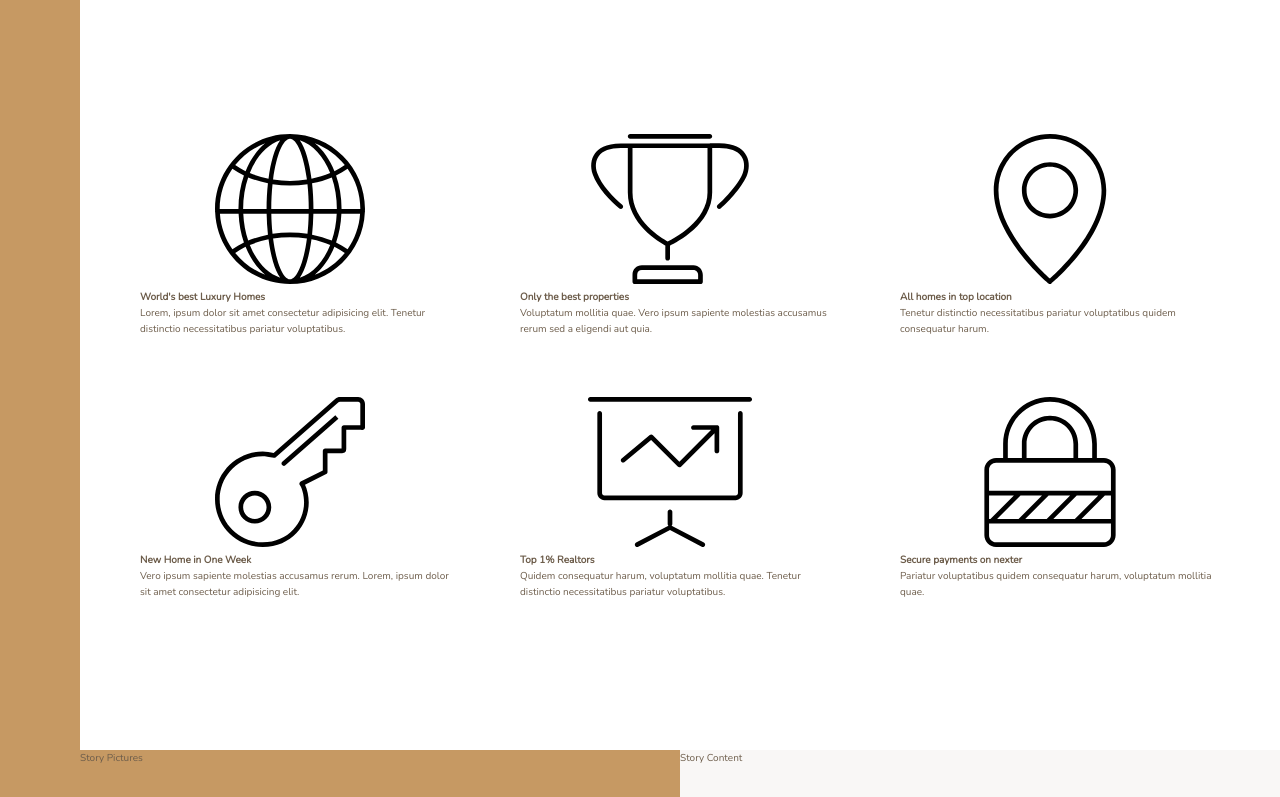
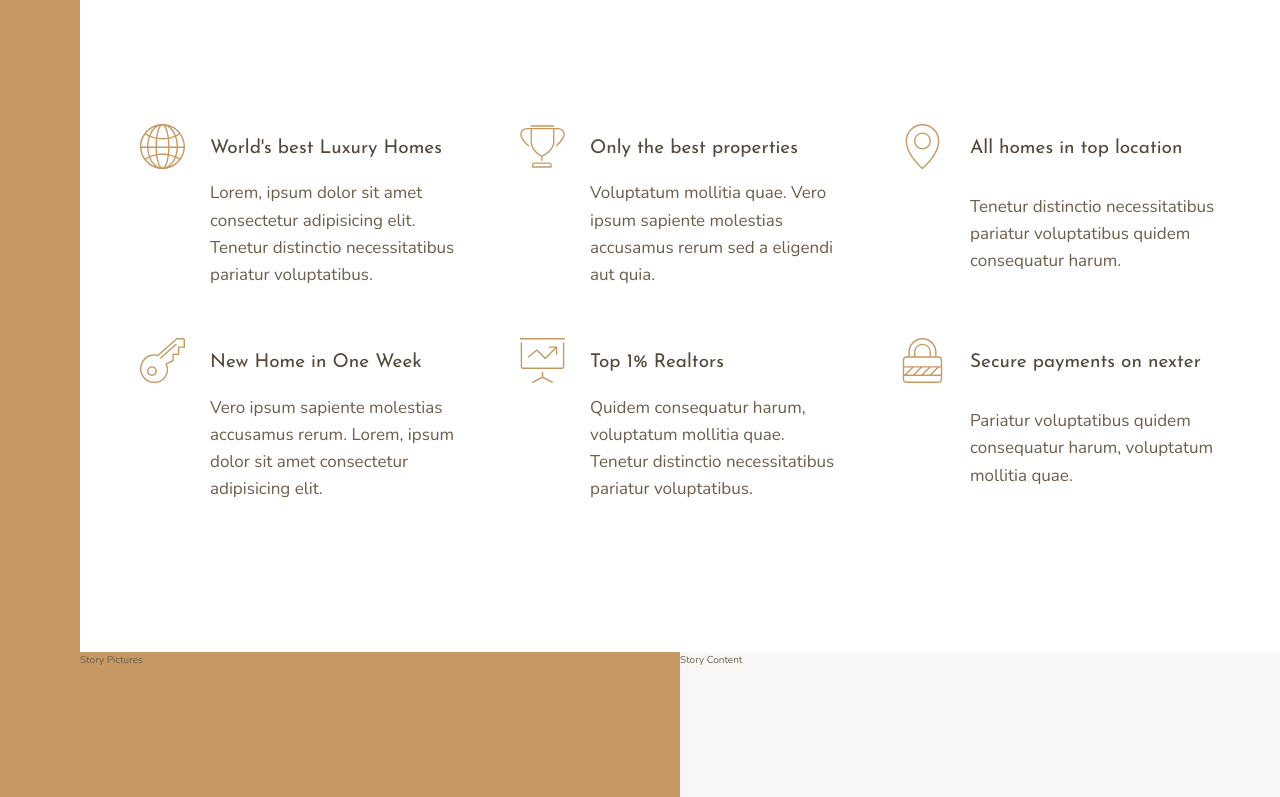
Before and after one commit to NikhilMudgal/Nexter, a website: page index.html in a window 1280 px wide. Shown: the part 656-1453 px from the top of the page. Drawn offline with nearby package versions, Linux system fonts and the light colour scheme.

Commit message:
Create a grid inside a grid in features layout

```diff
--- a/index.html
+++ b/index.html
@@ -28,7 +28,7 @@
                 <svg class="feature__icon">
                     <use xlink:href="img/sprite.svg#icon-global" ></use>
                 </svg>
-                <h4 class="heading-4">World's best Luxury Homes</h4>
+                <h4 class="heading-4 heading-4--dark">World's best Luxury Homes</h4>
                 <p class="feature__text">
                     Lorem, ipsum dolor sit amet consectetur adipisicing elit. Tenetur distinctio necessitatibus pariatur voluptatibus.
                 </p>
@@ -38,7 +38,7 @@
                 <svg class="feature__icon">
                     <use xlink:href="img/sprite.svg#icon-trophy" ></use>
                 </svg>
-                <h4 class="heading-4">Only the best properties</h4>
+                <h4 class="heading-4 heading-4--dark">Only the best properties</h4>
                 <p class="feature__text">
                     Voluptatum mollitia quae. Vero ipsum sapiente molestias accusamus rerum sed a eligendi aut quia.
                 </p>
@@ -47,7 +47,7 @@
                 <svg class="feature__icon">
                     <use xlink:href="img/sprite.svg#icon-map-pin" ></use>
                 </svg>
-                <h4 class="heading-4">All homes in top location</h4>
+                <h4 class="heading-4 heading-4--dark">All homes in top location</h4>
                 <p class="feature__text">
                     Tenetur distinctio necessitatibus pariatur voluptatibus quidem consequatur harum.
                 </p>
@@ -56,7 +56,7 @@
                 <svg class="feature__icon">
                     <use xlink:href="img/sprite.svg#icon-key" ></use>
                 </svg>
-                <h4 class="heading-4">New Home in One Week</h4>
+                <h4 class="heading-4 heading-4--dark">New Home in One Week</h4>
                 <p class="feature__text">
                     Vero ipsum sapiente molestias accusamus rerum. Lorem, ipsum dolor sit amet consectetur adipisicing elit.
                 </p>
@@ -65,7 +65,7 @@
                 <svg class="feature__icon">
                     <use xlink:href="img/sprite.svg#icon-presentation" ></use>
                 </svg>
-                <h4 class="heading-4">Top 1% Realtors</h4>
+                <h4 class="heading-4 heading-4--dark">Top 1% Realtors</h4>
                 <p class="feature__text">
                     Quidem consequatur harum, voluptatum mollitia quae. Tenetur distinctio necessitatibus pariatur voluptatibus.
                 </p>
@@ -75,7 +75,7 @@
                 <svg class="feature__icon">
                     <use xlink:href="img/sprite.svg#icon-lock" ></use>
                 </svg>
-                <h4 class="heading-4">Secure payments on nexter</h4>
+                <h4 class="heading-4 heading-4--dark">Secure payments on nexter</h4>
                 <p class="feature__text">
                     Pariatur voluptatibus quidem consequatur harum, voluptatum mollitia quae.
                 </p>
--- a/sass/_features.scss
+++ b/sass/_features.scss
@@ -5,3 +5,22 @@
     grid-template-columns: repeat(3, 1fr);
     grid-gap: 6rem;
 }
+
+.feature {
+    display: grid;
+    grid-template-columns: min-content 1fr;
+    grid-row-gap: 1.5rem;
+    grid-column-gap: 2.5rem;
+
+    &__icon {
+        fill: $color-primary;
+        width: 4.5rem;
+        height: 4.5rem;
+        grid-row: 1 / span 2;  // -1 will not work because -1 works only explicit grid
+        transform: translateY(-1rem);
+    }
+
+    &__text {
+        font-size: 1.7rem;
+    }
+}
--- a/sass/_typography.scss
+++ b/sass/_typography.scss
@@ -0,0 +1,28 @@
+%heading {
+    font-family: $font-display;
+    font-weight: 400;
+}
+
+// extend copies the heading and put it in the %heading and the code will be applied automatically
+.heading-1 {
+    @extend %heading;
+}
+
+.heading-2 {
+    @extend %heading;
+}
+.heading-3 {
+    @extend %heading;
+}
+.heading-4 {
+    @extend %heading;
+    font-size: 1.9rem;
+
+    &--light {
+        color: $color-grey-light-1;
+    }
+
+    &--dark {
+        color: $color-grey-dark-1;
+    }
+}
```
Also changed, not shown: css/style.css.
